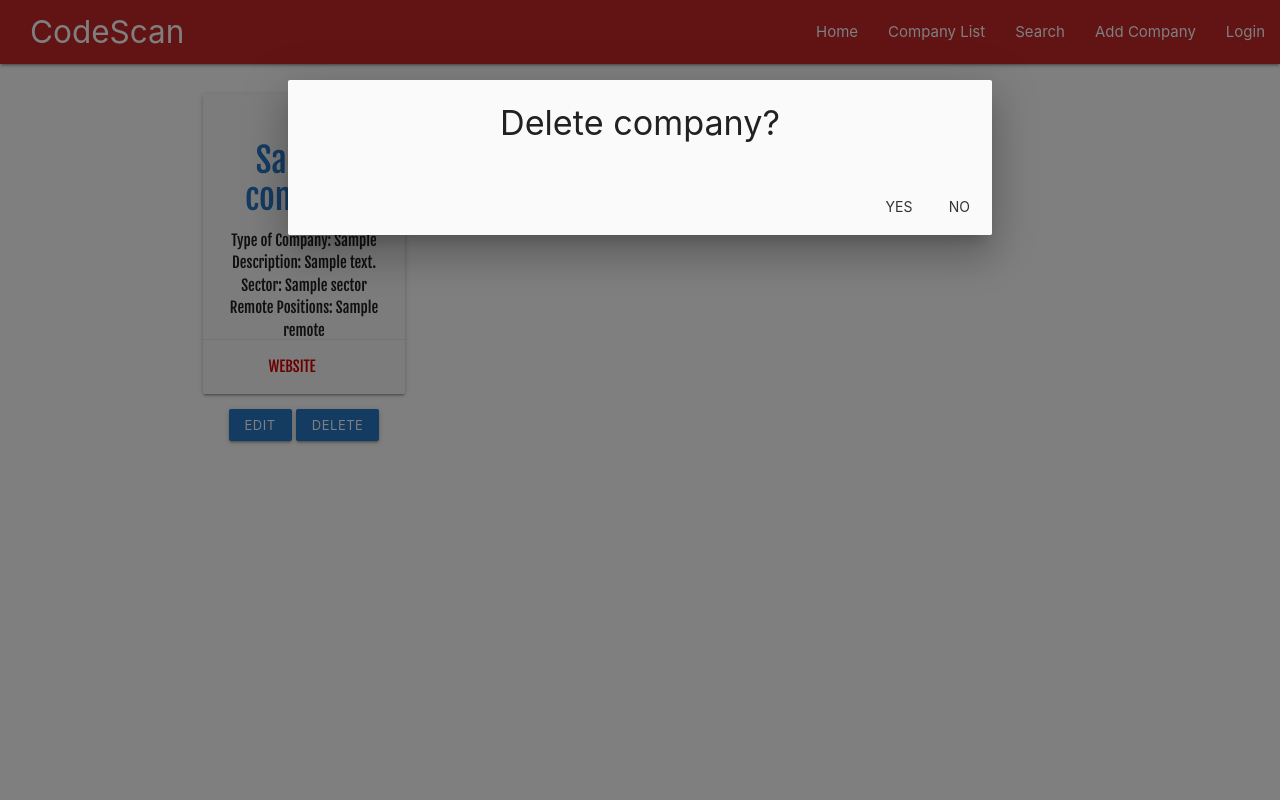
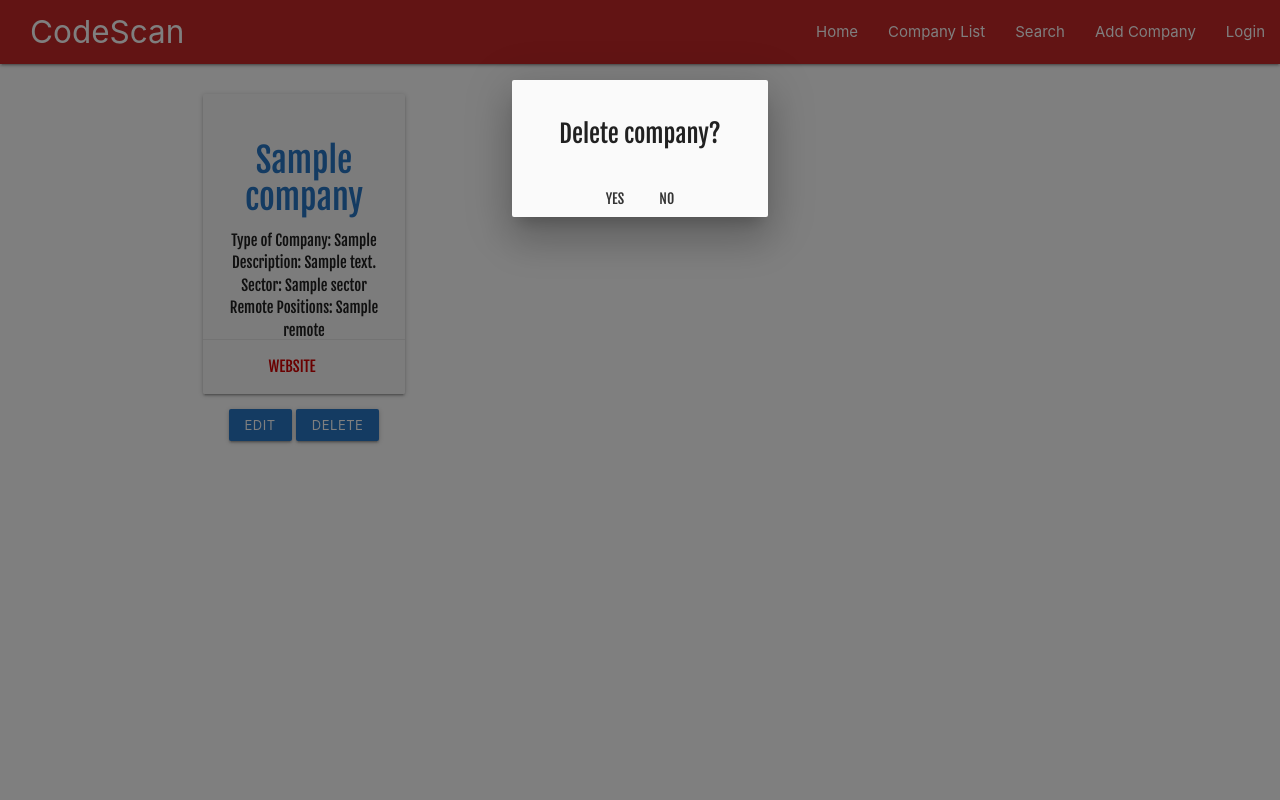
Before and after one commit to AMcCall22/company-suggestions, a Flask app: page /list_company in a window 1280 px wide, after a click on "DELETE". Run offline with Flask 2, Linux system fonts and the light colour scheme; a database or web service that is not in the repository returns one stand-in record (values such as "Sample title"); some libraries are stand-ins or nearby versions.

Commit message:
Flash messages for add and edit companies

```diff
--- a/app.py
+++ b/app.py
@@ -113,7 +113,9 @@ def add_company():
             "level_of_positions": request.form.get("level_of_positions"),
         }
         mongo.db.companies.insert_one(company)
-        return redirect("all_companies_list.html")
+        flash("Company successfully added!")
+        return redirect(url_for('list_company'))
+
     company_type = mongo.db.company_type.find()
     return render_template("add_company.html", company_type=company_type)
 
@@ -155,6 +157,7 @@ def edit_company(company_id):
         }
         mongo.db.companies.update(
             {"_id": ObjectId(company_id)}, submit_company)
+        flash("Company successfully updated!")
         return redirect(url_for('list_company'))
 
     company = mongo.db.companies.find_one({"_id": ObjectId(company_id)})
--- a/static/css/style.css
+++ b/static/css/style.css
@@ -73,3 +73,7 @@
 .buttons {
   background-color: #2877c6;
 }
+
+.delete-confirm{
+    width: 20%;
+    font-family: "Fjalla One", sans-serif;}
--- a/templates/all_companies_list.html
+++ b/templates/all_companies_list.html
@@ -27,17 +27,17 @@
         data-target="modal1"
         >Delete</a
       >
-      <div id="modal1" class="modal">
+      <div id="modal1" class="modal delete-confirm">
         <div class="modal-content">
-          <h4>Delete company?</h4>
+          <h5>Delete company?</h5>
         </div>
-        <div class="modal-footer">
+        <div class="modal-fixed-footer">
           <a
             href="{{url_for('delete_company', company_id=company._id) }}"
-            class="modal-close waves-effect waves-green btn-flat"
+            class="modal-close btn-flat"
             >Yes</a
           >
-          <a href="#!" class="modal-close waves-effect waves-green btn-flat"
+          <a href="#!" class="modal-close btn-flat"
             >No</a
           >
         </div>
```
